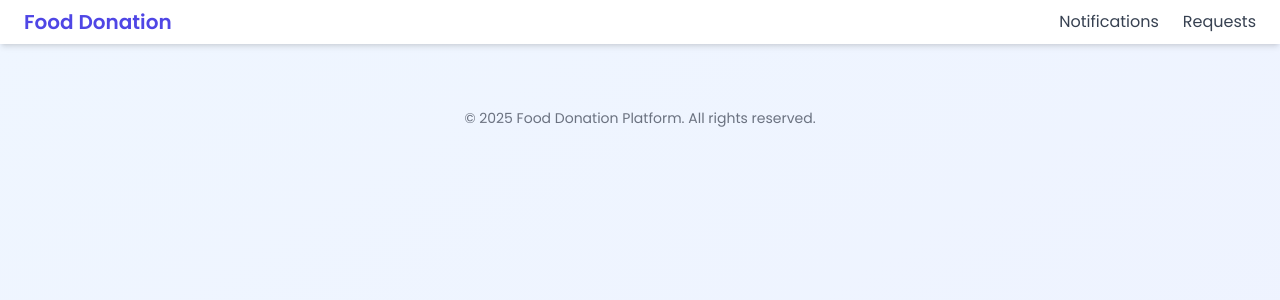
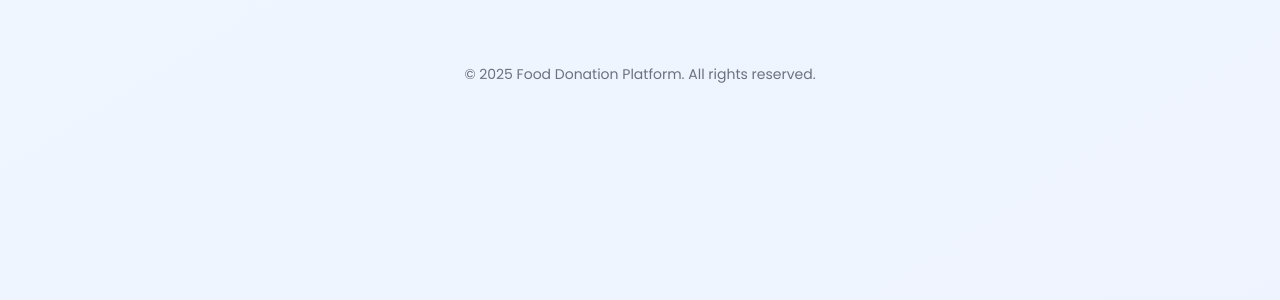
Before and after one commit to Shiva-Manda/Food_Donation, a Django app: template templates/donateapp/detail.html in a window 1280 px wide. Shown: the top 300 px of the page. Run offline with Django 3.2, Linux system fonts and the light colour scheme; the template is opened without the code that fills it, so the values that code supplies are empty; some libraries are stand-ins or nearby versions.

Commit message:
Update base.html

```diff
--- a/templates/donateapp/base.html
+++ b/templates/donateapp/base.html
@@ -16,28 +16,13 @@
 </head>
 <body class="min-h-screen bg-gradient-to-br from-blue-50 to-indigo-50 relative overflow-hidden">
 
-  <!-- Notification Alert Popup -->
-  {% if unread_notifications_count > 0 %}
-  <script>
-    alert("🔔 You have {{ unread_notifications_count }} new notification{{ unread_notifications_count|pluralize }}!");
-  </script>
+  <!-- Notification Popup -->
+  {% if request.session.popup %}
+    <div class="bg-yellow-200 text-yellow-900 border border-yellow-400 px-4 py-3 rounded relative max-w-md mx-auto my-4">
+      <strong class="font-bold">New Notification:</strong>
+      <span class="block sm:inline">{{ request.session.popup }}</span>
+    </div>
   {% endif %}
-
-  <!-- Optional: Top Nav Notification Badge -->
-  <nav class="bg-white shadow-md py-2 px-6 flex justify-between items-center">
-    <div class="text-xl font-semibold text-indigo-600">Food Donation</div>
-    <div class="flex items-center space-x-6">
-      <a href="{% url 'notification' %}" class="relative text-gray-700 hover:text-indigo-600">
-        Notifications
-        {% if unread_notifications_count > 0 %}
-          <span class="absolute -top-2 -right-3 bg-red-500 text-white text-xs rounded-full px-2 py-0.5">
-            {{ unread_notifications_count }}
-          </span>
-        {% endif %}
-      </a>
-      <a href="{% url 'received_requests' %}" class="text-gray-700 hover:text-indigo-600">Requests</a>
-    </div>
-  </nav>
 
   <!-- Main Content -->
   <div class="container mx-auto px-4 py-6">
```
